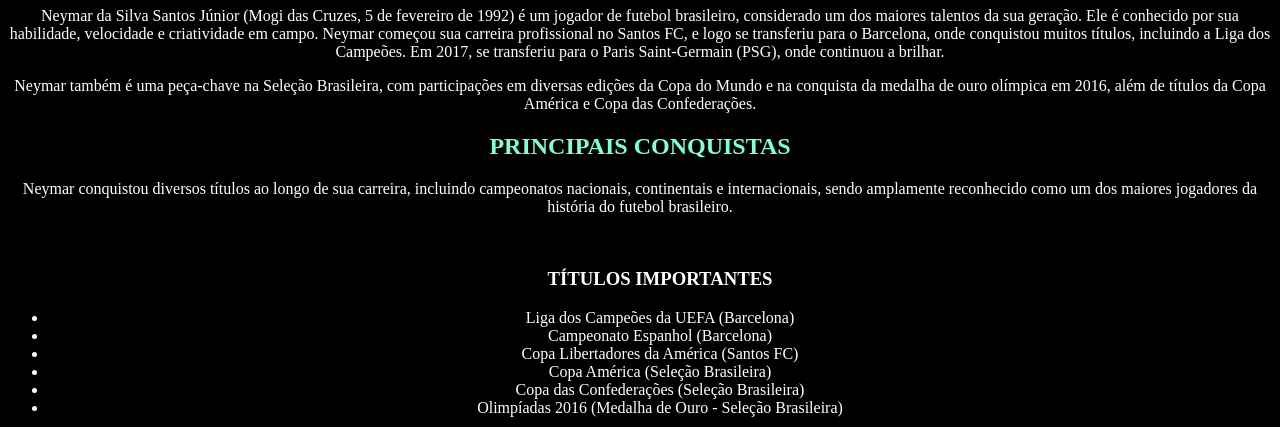
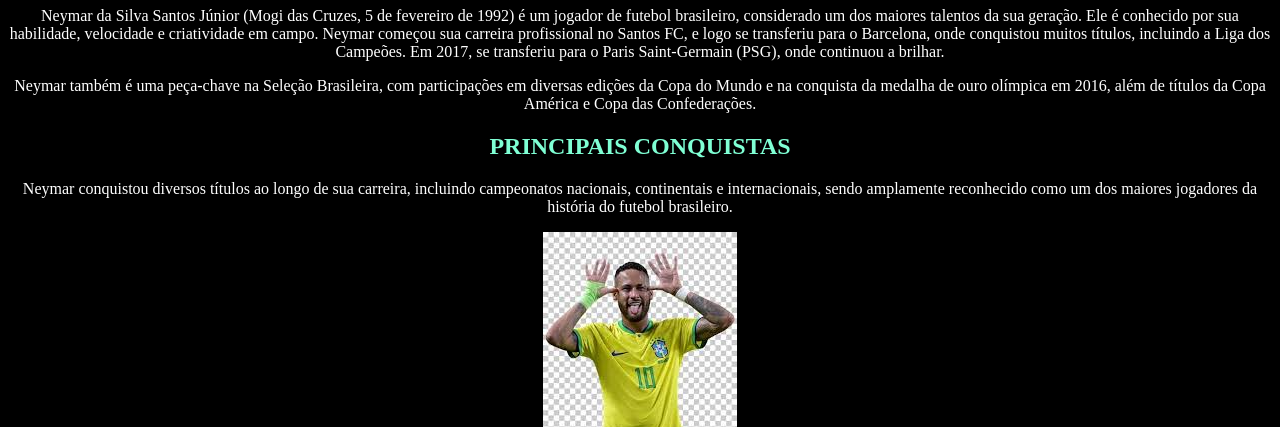
Before and after one commit to joao0208/Bomdia, a plain HTML site: page index.html in a window 1280 px wide. Shown: the part 73-500 px from the top of the page. Drawn offline with Linux system fonts and the light colour scheme.

Commit message:
Update index.html

```diff
--- a/index.html
+++ b/index.html
@@ -13,7 +13,8 @@
     <h2> PRINCIPAIS CONQUISTAS </h2>
     <p> Neymar conquistou diversos títulos ao longo de sua carreira, incluindo campeonatos nacionais, continentais e internacionais, sendo amplamente reconhecido como um dos maiores jogadores da história do futebol brasileiro.</p>
 
-     <img scr="download.jfif">
+    <img src="download.jfif" alt="Imagem do Neymar">
+
     <ul>
         <h3> TÍTULOS IMPORTANTES </h3>
         <li> Liga dos Campeões da UEFA (Barcelona) </li>
```
